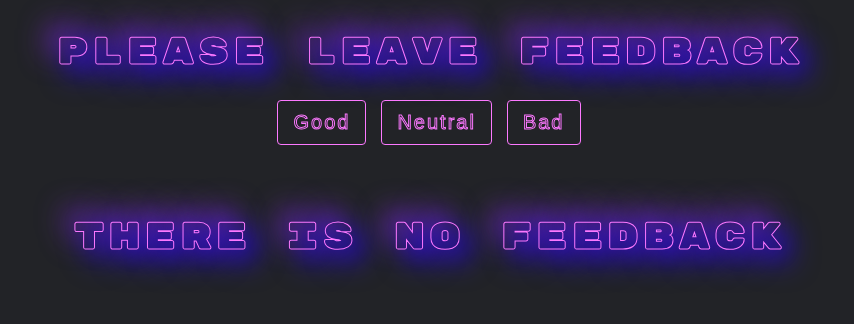
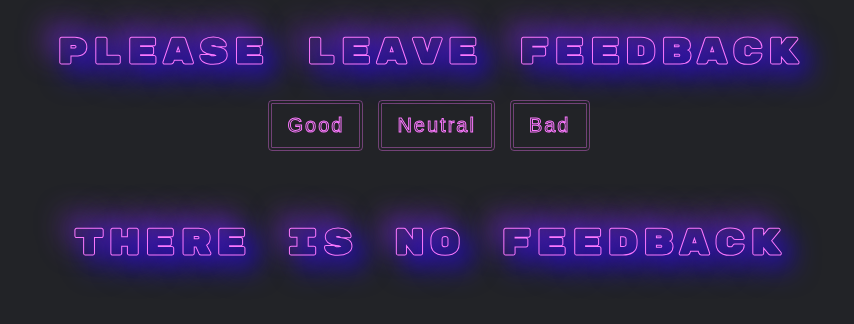
Before and after one commit to volodymyr-ok/goit-react-hw-02-feedback, a React (Create React App) app: page / in a window 1280 px wide. Shown: the top 324 px of the page, without its empty margins (211-1065 px from the left). Built offline with nearby package versions, Linux system fonts and the light colour scheme.

Commit message:
added prop types

```diff
--- a/src/components/FeedbackOptions/FeedbackOptions.styled.js
+++ b/src/components/FeedbackOptions/FeedbackOptions.styled.js
@@ -12,18 +12,20 @@ export const StyledDiv = styled.div`
   button {
     letter-spacing: 2px;
     background-color: transparent;
-    border: 1px solid #fc78ff;
+    border: 4px double #fc78ff5e;
     border-radius: 4px;
     font-size: 20px;
     padding: 10px 15px;
     color: inherit;
     cursor: pointer;
 
-    transition: box-shadow 250ms;
+    transition-property: box-shadow, border-color, box-shadow,
+      -webkit-text-stroke;
+    transition-duration: 250ms;
   }
   button:hover {
     box-shadow: 10px 10px 30px #2400ff, -10px -10px 30px #7e2bd9;
-    background-color: transparent, border-color, box-shadow, -webkit-text-stroke;
+    background-color: transparent;
     &.goodBtn {
       border-color: #2ded54;
       background-color: transparent;
--- a/src/components/Statistics/Statistics.styled.js
+++ b/src/components/Statistics/Statistics.styled.js
@@ -32,6 +32,5 @@ export const StyledDiv = styled.div`
 
   .statsTag {
     font-weight: 500;
-    /* text-shadow: 1px 1px 30px #2ded54, -1px -1px 30px #2ded54; */
   }
 `;
```
Also changed, not shown: src/components/Statistics/Statistics.jsx (+9 -0 lines).
